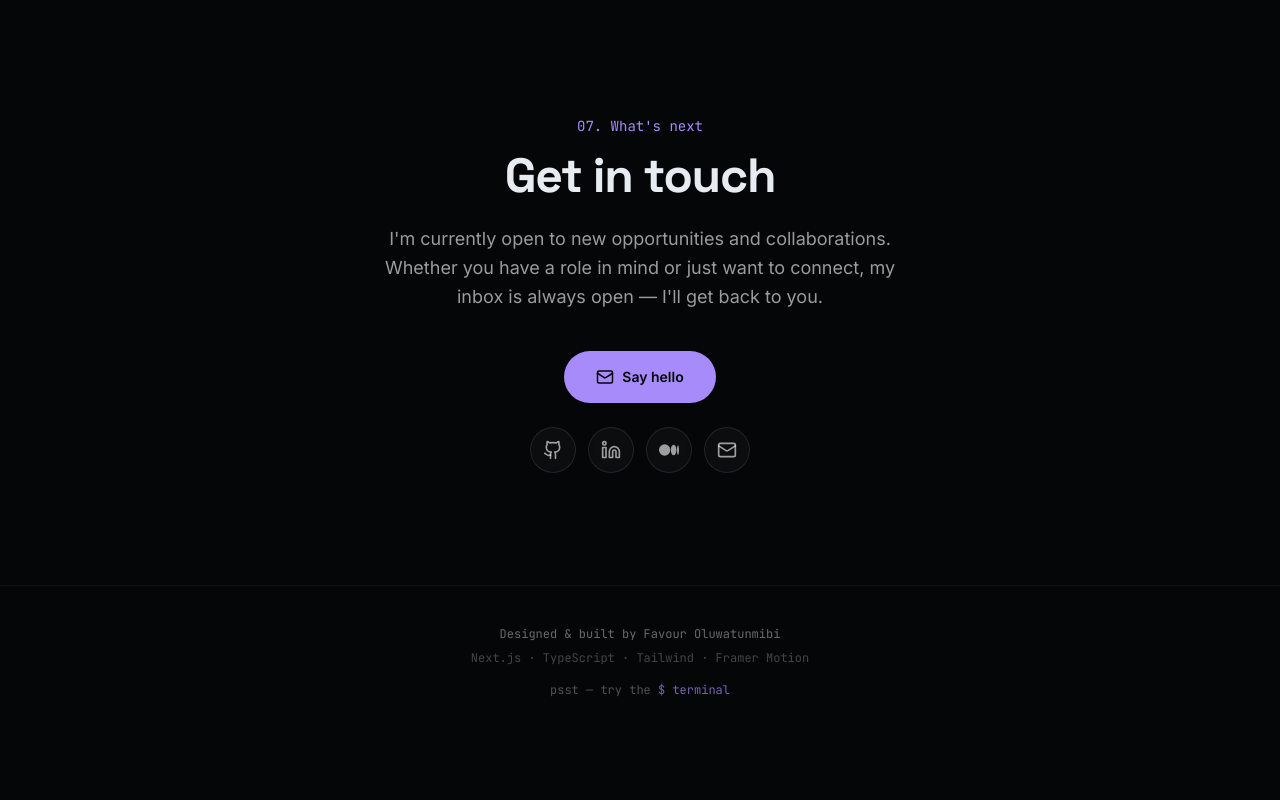
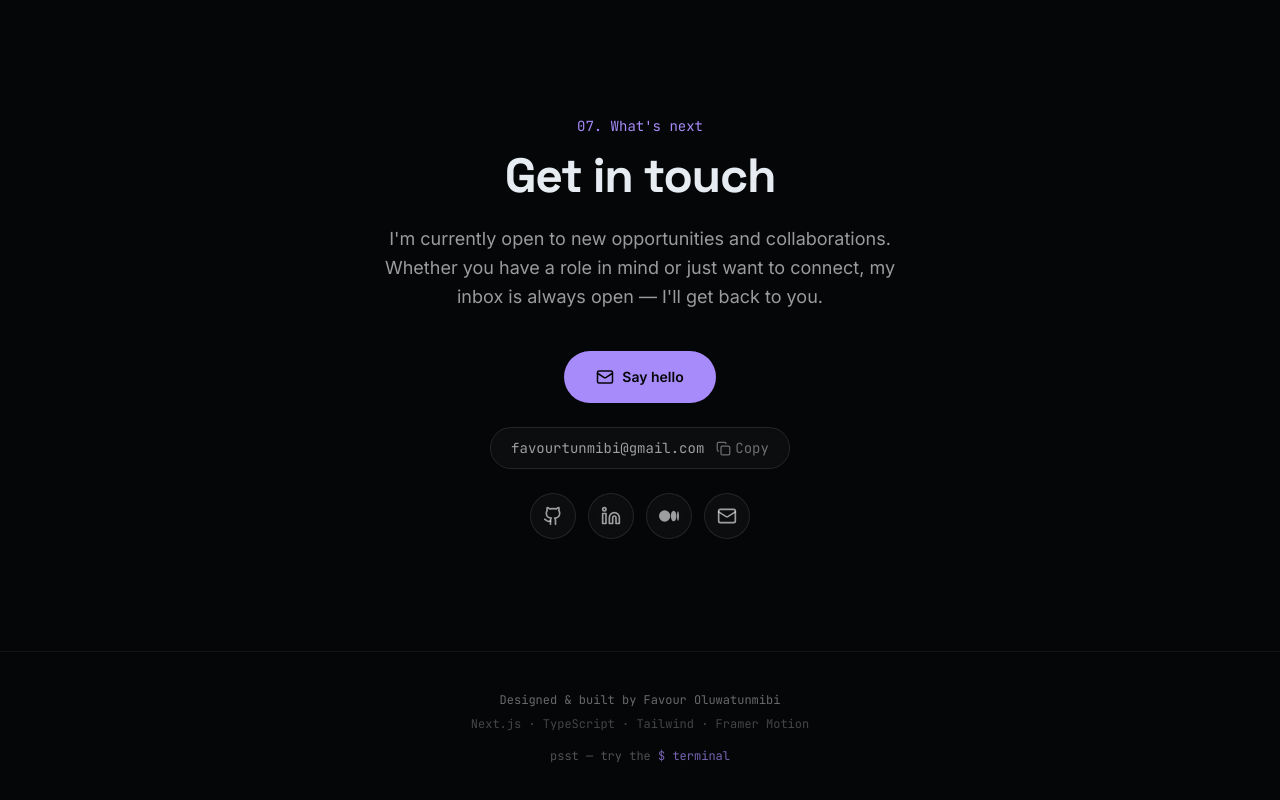
Before and after one commit to Favourite101/portfolio-v2, a Next.js app: page / in a window 1280 px wide. Shown: the part 7438-8238 px from the top of the page. Before the commit the page ends 8176 px from the top, so only its background shows below. Built offline with nearby package versions, Linux system fonts and the light colour scheme.

Commit message:
Add click-to-copy email with confirmation in contact section

```diff
--- a/components/Contact.tsx
+++ b/components/Contact.tsx
@@ -1,5 +1,6 @@
 import { Github, Linkedin, Mail } from "lucide-react";
 import { Medium } from "./icons";
+import CopyEmail from "./CopyEmail";
 import Reveal from "./Reveal";
 import { socials } from "@/lib/data";
 
@@ -25,6 +26,8 @@ export default function Contact() {
             <Mail size={18} /> Say hello
           </a>
 
+          <CopyEmail />
+
           <div className="flex items-center gap-3">
             {[
               { icon: Github, href: socials.github, label: "GitHub" },
--- /dev/null
+++ b/components/CopyEmail.tsx
@@ -0,0 +1,46 @@
+"use client";
+
+import { useState } from "react";
+import { Check, Copy } from "lucide-react";
+import { socials } from "@/lib/data";
+
+export default function CopyEmail() {
+  const [copied, setCopied] = useState(false);
+
+  const copy = async () => {
+    try {
+      await navigator.clipboard.writeText(socials.email);
+    } catch {
+      // Clipboard API can be blocked (e.g. insecure context) — fall back.
+      const el = document.createElement("textarea");
+      el.value = socials.email;
+      document.body.appendChild(el);
+      el.select();
+      document.execCommand("copy");
+      document.body.removeChild(el);
+    }
+    setCopied(true);
+    setTimeout(() => setCopied(false), 2000);
+  };
+
+  return (
+    <button
+      onClick={copy}
+      aria-label={`Copy email address ${socials.email}`}
+      className="glass glow-hover group inline-flex items-center gap-3 rounded-full px-5 py-2.5 font-mono text-sm"
+    >
+      <span className="text-white/60 transition-colors group-hover:text-accent-soft">
+        {socials.email}
+      </span>
+      {copied ? (
+        <span className="inline-flex items-center gap-1 text-accent">
+          <Check size={15} /> Copied!
+        </span>
+      ) : (
+        <span className="inline-flex items-center gap-1 text-white/40 transition-colors group-hover:text-accent">
+          <Copy size={15} /> Copy
+        </span>
+      )}
+    </button>
+  );
+}
```
